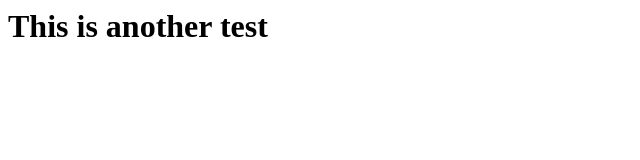
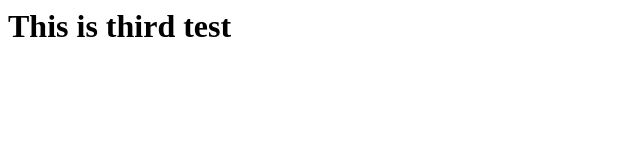
Before and after one commit to jimsmithpgh/jimsmithpgh.github.io, a plain HTML site: page index.html in a window 1280 px wide. Shown: the whole page, without its empty margins (0-640 px from the left). Drawn offline with Linux system fonts and the light colour scheme.

Commit message:
Update index.html

```diff
--- a/index.html
+++ b/index.html
@@ -1 +1 @@
-<h1>This is another test</h1>
+<h1>This is third test</h1>
```
